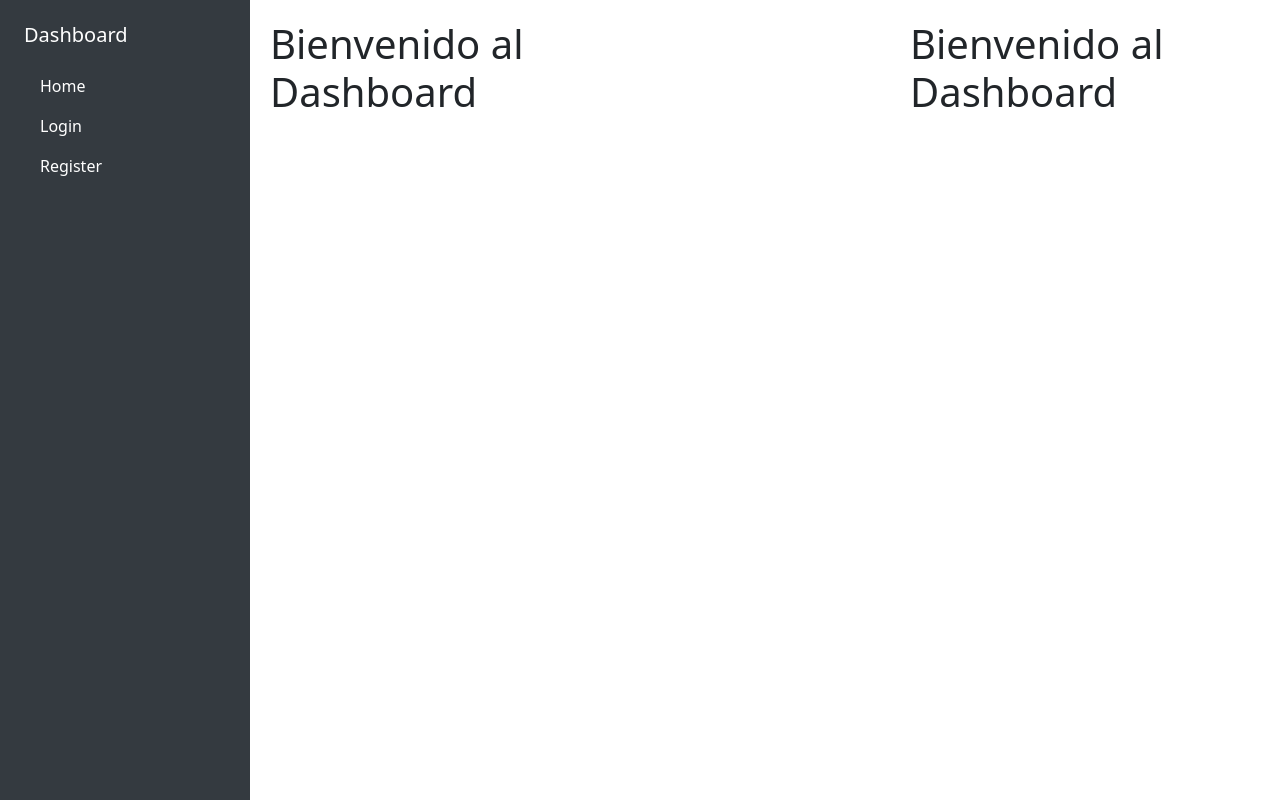
After one commit to YeseniaLainez/hdpProyectoPDjango, a Django app: page /adminD/ in a window 1280 px wide. The commit adds this page. Run offline with Django 5.2, Linux system fonts and the light colour scheme; some libraries are stand-ins or nearby versions.

Commit message:
Cambios pm18106

```diff
--- a/hdpProyectoPDjango/urls.py
+++ b/hdpProyectoPDjango/urls.py
@@ -20,16 +20,17 @@ from tasks import views
 
 urlpatterns = [
     path('admin/', admin.site.urls),
-    path('', views.home, name='home'),
+    path('home/', views.home, name='home'),
     path('info/', views.info, name='info'),
-    path('perfil/', views.info, name='perfil'),
-    path('exportar/', views.info, name='exportar'),
-    path('admin/', admin.site.urls),
+    path('perfil/', views.perfil, name='perfil'),
+    path('exportar/', views.exportar, name='exportar'),
+    #path('admin/', admin.site.urls),
+    path('adminD/', views.admin, name='admin'),
     path('signup/', views.signup, name='signup'),
-    path('tasks/', views.tasks, name='tasks'),
+    #path('tasks/', views.tasks, name='tasks'),
     path('tasks_completed/', views.tasks_completed, name='tasks_completed'),
     path('logout/', views.signout, name='logout'),
-    path('signin/', views.signin, name='signin'),
+    path('', views.signin, name='signin'),
     path('create_task/', views.create_task, name='create_task'),
     path('tasks/<int:task_id>', views.task_detail, name='task_detail'),
     path('taks/<int:task_id>/complete', views.complete_task, name='complete_task'),
--- /dev/null
+++ b/tasks/templates/admin.html
@@ -0,0 +1,115 @@
+{% extends 'dashbase.html' %}
+
+{% block content %}
+<!DOCTYPE html>
+<html lang="es">
+<head>
+    <meta charset="UTF-8">
+    <meta name="viewport" content="width=device-width, initial-scale=1.0">
+    <title>Dashboard</title>
+    <link href="https://stackpath.bootstrapcdn.com/bootstrap/5.1.3/css/bootstrap.min.css" rel="stylesheet">
+    <style>
+        body {
+            display: flex;
+        }
+        .sidebar {
+            height: 100vh;
+            width: 250px;
+            position: fixed;
+            top: 0;
+            left: 0;
+            z-index: 100;
+            background-color: #343a40;
+            color: white;
+            padding-top: 20px;
+        }
+        .sidebar .nav-link {
+            color: white;
+        }
+        .sidebar .nav-link.active {
+            background-color: #495057;
+        }
+        .content {
+            margin-left: 250px;
+            padding: 20px;
+            width: 100%;
+        }
+    </style>
+</head>
+<body>
+    <nav class="sidebar">
+        <div class="container">
+            <a class="navbar-brand" href="/">Dashboard</a>
+            <ul class="nav flex-column mt-3">
+                {% if request.path == '/' %}
+                <li class="nav-item">
+                    <a class="nav-link active" href="/info">Ver Informacion</a>
+                </li>
+                <li class="nav-item">
+                    <a class="nav-link" href="/perfil">Ver Perfil</a>
+                </li>
+                <li class="nav-item">
+                    <a class="nav-link" href="/exportar">Exportar</a>
+                </li>
+                {% elif request.path == '/info/' %}
+                <li class="nav-item">
+                    <a href="/" class="nav-link">Home</a>
+                </li>
+                <li class="nav-item">
+                    <a class="nav-link active" href="/perfil">Ver Perfil</a>
+                </li>
+                <li class="nav-item">
+                    <a class="nav-link" href="/exportar">Exportar</a>
+                </li>
+                {% elif request.path == '/perfil/' %}
+                <li class="nav-item">
+                    <a href="/" class="nav-link">Home</a>
+                </li>
+                <li class="nav-item">
+                    <a class="nav-link" href="/info">Ver Informacion</a>
+                </li>
+                <li class="nav-item">
+                    <a class="nav-link active" href="/exportar">Exportar</a>
+                </li>
+                {% elif request.path == '/exportar/' %}
+                <li class="nav-item">
+                    <a href="/" class="nav-link">Home</a>
+                </li>
+                <li class="nav-item">
+                    <a class="nav-link" href="/info">Ver Informacion</a>
+                </li>
+                <li class="nav-item">
+                    <a class="nav-link active" href="/perfil">Ver Perfil</a>
+                </li>
+                {% endif %}
+
+                {% if user.is_authenticated %}
+
+                <li class="nav-item">
+                    <a class="nav-link" href="/logout">Logout</a>
+                </li>
+                {% else %}
+                <li class="nav-item">
+                    <a href="/" class="nav-link">Home</a>
+                </li>
+                <li class="nav-item">
+                    <a href="/signin" class="nav-link">Login</a>
+                </li>
+                <li class="nav-item">
+                    <a href="/signup" class="nav-link">Register</a>
+                </li>
+                {% endif %}
+            </ul>
+        </div>
+    </nav>
+    <div class="content">
+        <!-- Aquí va el contenido principal de la página -->
+        <h1>Bienvenido al Dashboard</h1>
+    </div>
+
+    <script src="https://cdn.jsdelivr.net/npm/bootstrap@5.1.3/dist/js/bootstrap.bundle.min.js"></script>
+</body>
+</html>
+
+
+{% endblock %}
--- /dev/null
+++ b/tasks/templates/dashbase.html
@@ -0,0 +1,18 @@
+<!DOCTYPE html>
+<html lang="en">
+  <head>
+    <meta charset="UTF-8" />
+    <meta http-equiv="X-UA-Compatible" content="IE=edge" />
+    <meta name="viewport" content="width=device-width, initial-scale=1.0" />
+    <title>Django CRUD</title>
+    <link rel="stylesheet" href="https://cdn.jsdelivr.net/npm/bootstrap@5.2.0/dist/css/bootstrap.min.css">
+    <script src="https://cdn.jsdelivr.net/npm/bootstrap@5.2.0/dist/js/bootstrap.bundle.min.js"></script>
+
+  </head>
+  <body>
+    {% include 'dashboard.html' %}
+
+    {% block content %}
+    {% endblock %}
+  </body>
+</html>
--- /dev/null
+++ b/tasks/templates/dashboard.html
@@ -0,0 +1,114 @@
+<!DOCTYPE html>
+<html lang="es">
+<head>
+    <meta charset="UTF-8">
+    <meta name="viewport" content="width=device-width, initial-scale=1.0">
+    <title>Dashboard</title>
+    <link href="https://stackpath.bootstrapcdn.com/bootstrap/5.1.3/css/bootstrap.min.css" rel="stylesheet">
+    <style>
+        body {
+            display: flex;
+        }
+        .sidebar {
+            height: 100vh;
+            width: 250px;
+            position: fixed;
+            top: 0;
+            left: 0;
+            z-index: 100;
+            background-color: #343a40;
+            color: white;
+            padding-top: 20px;
+        }
+        .sidebar .nav-link {
+            color: white;
+        }
+        .sidebar .nav-link.active {
+            background-color: #495057;
+        }
+        .content {
+            margin-left: 250px;
+            padding: 20px;
+            width: 100%;
+        }
+    </style>
+</head>
+<body>
+    <nav class="sidebar">
+        <div class="container">
+            <a class="navbar-brand" href="/">Dashboard</a>
+            <ul class="nav flex-column mt-3">
+                {% if request.path == '/' %}
+                <li class="nav-item">
+                    <a class="nav-link active" href="/info">Ver Informacion</a>
+                </li>
+                <li class="nav-item">
+                    <a class="nav-link" href="/perfil">Ver Perfil</a>
+                </li>
+                <li class="nav-item">
+                    <a class="nav-link" href="/exportar">Exportar</a>
+                </li>
+                {% elif request.path == '/info/' %}
+                <li class="nav-item">
+                    <a href="/" class="nav-link">Home</a>
+                </li>
+                <li class="nav-item">
+                    <a class="nav-link active" href="/perfil">Ver Perfil</a>
+                </li>
+                <li class="nav-item">
+                    <a class="nav-link" href="/exportar">Exportar</a>
+                </li>
+                {% elif request.path == '/perfil/' %}
+                <li class="nav-item">
+                    <a href="/" class="nav-link">Home</a>
+                </li>
+                <li class="nav-item">
+                    <a class="nav-link" href="/info">Ver Informacion</a>
+                </li>
+                <li class="nav-item">
+                    <a class="nav-link active" href="/exportar">Exportar</a>
+                </li>
+                {% elif request.path == '/exportar/' %}
+                <li class="nav-item">
+                    <a href="/" class="nav-link">Home</a>
+                </li>
+                <li class="nav-item">
+                    <a class="nav-link" href="/info">Ver Informacion</a>
+                </li>
+                <li class="nav-item">
+                    <a class="nav-link active" href="/perfil">Ver Perfil</a>
+                </li>
+                {% endif %}
+
+                {% if user.is_authenticated %}
+                <li class="nav-item">
+                    <a href="/signin" class="nav-link">Login</a>
+                </li>
+                <li class="nav-item">
+                    <a href="/signup" class="nav-link">Register</a>
+                </li>
+                <li class="nav-item">
+                    <a class="nav-link" href="/logout">Logout</a>
+                </li>
+                {% else %}
+                <li class="nav-item">
+                    <a href="/" class="nav-link">Home</a>
+                </li>
+                <li class="nav-item">
+                    <a href="/signin" class="nav-link">Login</a>
+                </li>
+                <li class="nav-item">
+                    <a href="/signup" class="nav-link">Register</a>
+                </li>
+                {% endif %}
+            </ul>
+        </div>
+    </nav>
+    <div class="content">
+        <!-- Aquí va el contenido principal de la página -->
+        <h1>Bienvenido al Dashboard</h1>
+    </div>
+
+    <script src="https://cdn.jsdelivr.net/npm/bootstrap@5.1.3/dist/js/bootstrap.bundle.min.js"></script>
+</body>
+</html>
--- a/tasks/templates/signin.html
+++ b/tasks/templates/signin.html
@@ -8,7 +8,7 @@
 {{error}}
 </p>
 
-<form action="/signin/" method="POST">
+<form action="" method="POST">
   {% csrf_token %}
   {{form.as_p}}
   <button>
--- a/tasks/views.py
+++ b/tasks/views.py
@@ -23,7 +23,7 @@ def signup(request):
                     request.POST["username"], password=request.POST["password1"])
                 user.save()
                 login(request, user)
-                return redirect('tasks')
+                return redirect('home')
             except IntegrityError:
                 return render(request, 'signup.html', {"form": UserCreationForm, "error": "Username already exists."})
 
@@ -33,12 +33,12 @@ def signup(request):
 @login_required
 def tasks(request):
     tasks = Task.objects.filter(user=request.user, datecompleted__isnull=True)
-    return render(request, 'tasks.html', {"tasks": tasks})
+    return render(request, 'home.html', {"home": tasks})
 
 @login_required
 def tasks_completed(request):
     tasks = Task.objects.filter(user=request.user, datecompleted__isnull=False).order_by('-datecompleted')
-    return render(request, 'tasks.html', {"tasks": tasks})
+    return render(request, 'home.html', {"tasks": tasks})
 
 
 @login_required
@@ -55,7 +55,7 @@ def create_task(request):
         except ValueError:
             return render(request, 'create_task.html', {"form": TaskForm, "error": "Error creating task."})
 
-#Se llama todos los navegadores
+#Se llama todos los navegadores para usuario
 def home(request):
     return render(request, 'home.html')
 
@@ -68,13 +68,16 @@ def perfil(request):
 def exportar(request):
     return render(request, 'exportar.html')
 
+#Se llama todos los navegadores para admin
+def admin(request):
+    return render(request, 'admin.html')
 
 @login_required
 def signout(request):
     logout(request)
     return redirect('home')
 
-
+"""
 def signin(request):
     if request.method == 'GET':
         return render(request, 'signin.html', {"form": AuthenticationForm})
@@ -85,8 +88,28 @@ def signin(request):
             return render(request, 'signin.html', {"form": AuthenticationForm, "error": "Username or password is incorrect."})
 
         login(request, user)
-        return redirect('tasks')
+        return redirect('home')
+"""
+def signin(request):
+    if request.method == 'GET':
+        return render(request, 'signin.html', {"form": AuthenticationForm()})
+    else:
+        username = request.POST['username']
+        password = request.POST['password']
 
+        if username == 'mario' and password == '231':
+            user = authenticate(request, username=username, password=password)
+            if user is not None:
+                login(request, user)
+                return redirect('admin')
+            else:
+                return render(request, 'signin.html', {"form": AuthenticationForm(), "error": "Username or password is incorrect."})
+        else:
+            user = authenticate(request, username=username, password=password)
+            if user is None:
+                return render(request, 'signin.html', {"form": AuthenticationForm(), "error": "Username or password is incorrect."})
+            login(request, user)
+            return redirect('home')
 @login_required
 def task_detail(request, task_id):
     if request.method == 'GET':
```
Also changed, not shown: tasks/templates/_navbar.html (+9 -15 lines), tasks/templates/task_detail.html (deleted, +0 -32 lines), tasks/templates/tasks.html (deleted, +0 -20 lines), db.sqlite3.
